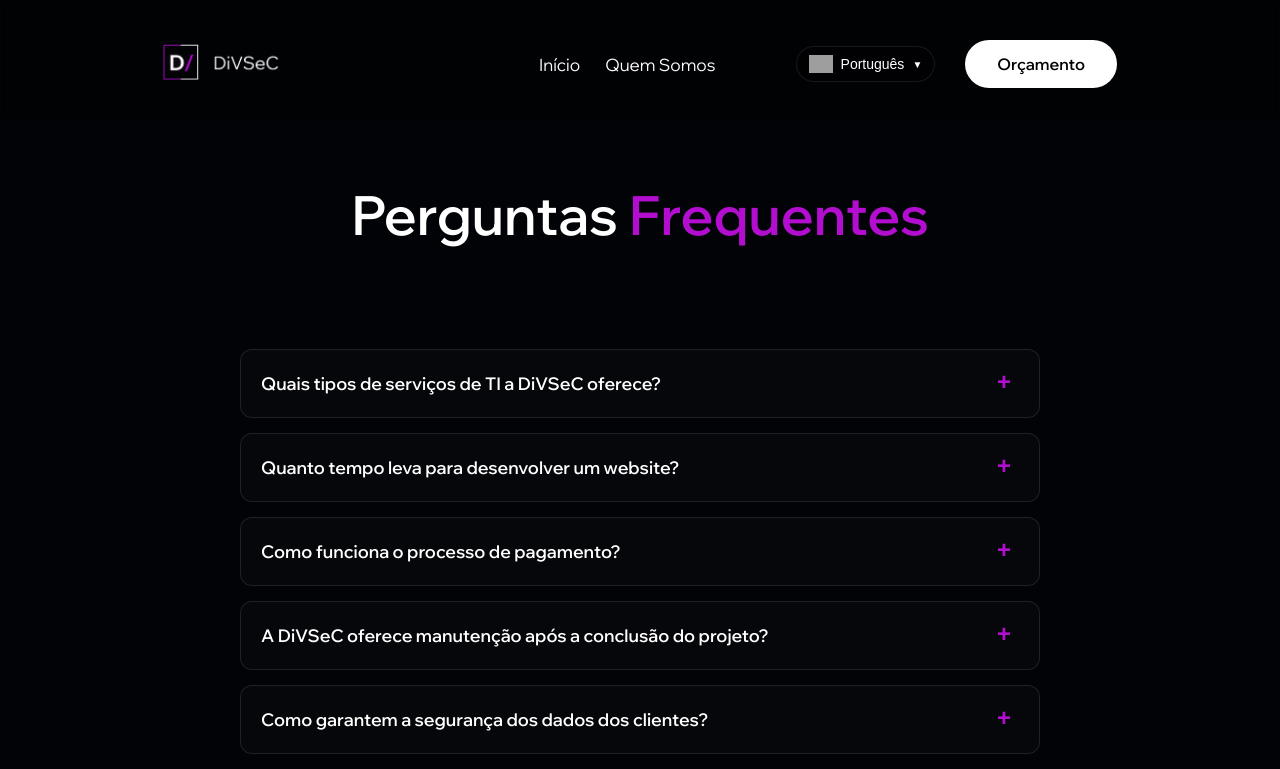
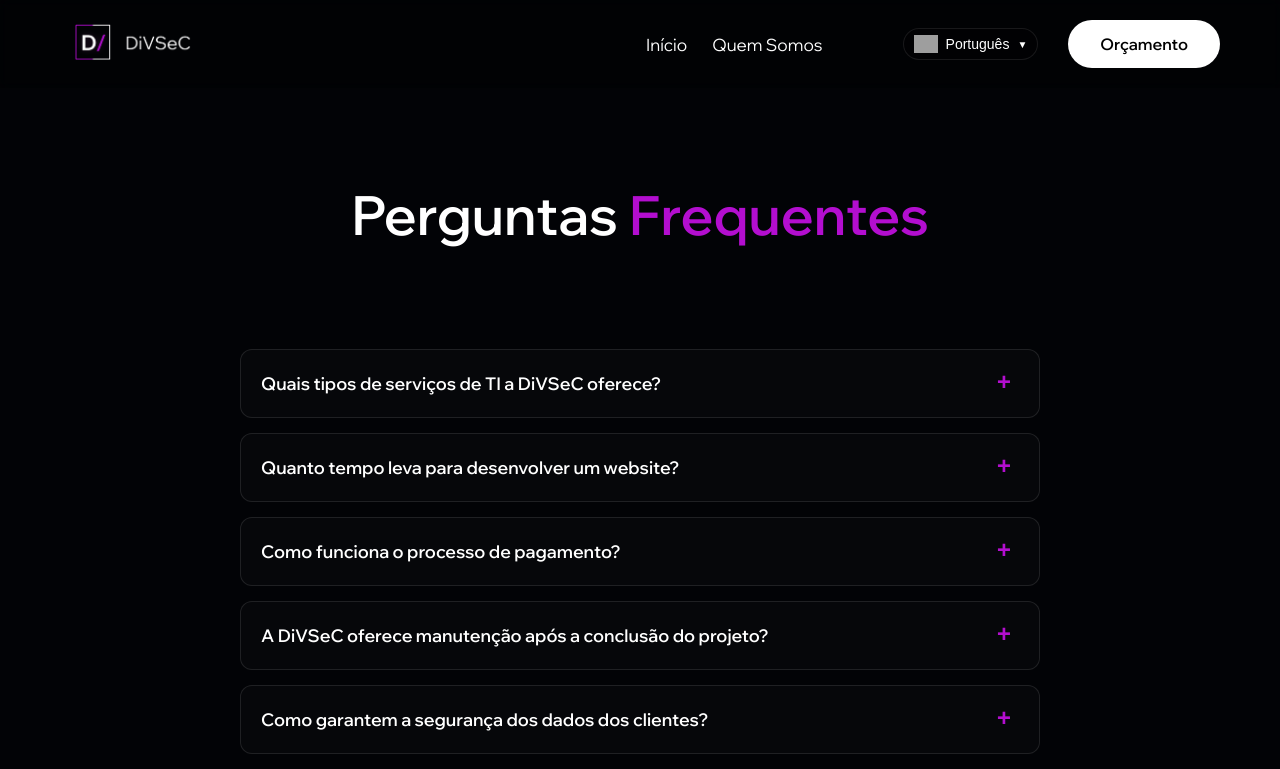
Before and after one commit to brenio55/divsec, a React (Vite) app: page /faq in a window 1280 px wide. Shown: the top 769 px of the page. Built offline with nearby package versions, Linux system fonts and the light colour scheme; grey boxes are pictures that could not be loaded.

Commit message:
fix: changed more styles

```diff
--- a/src/css/App.css
+++ b/src/css/App.css
@@ -79,8 +79,59 @@ header {
   background-color: rgba(0, 0, 0, 0.2);
   backdrop-filter: blur(6px);
   transition: all 0.3s ease;
-  /* Hamburger Menu Styles */
-}
+}
+
+@media (min-width: 300px) {
+  header {
+    padding-top: 20px;
+    padding-bottom: 20px;
+    justify-content: space-between;
+  }
+
+  header .logo {
+    width: 120px;
+    margin-left: 15px;
+  }
+
+  header .logo img {
+    height: 28px;
+  }
+
+  header .headerRight {
+    display: flex;
+    justify-content: flex-end;
+    margin-right: 15px;
+    gap: 10px;
+  }
+
+  header .headerRight .desktop-nav,
+  header .headerRight .contact-button {
+    display: none;
+  }
+
+  header .headerRight .hamburger-menu {
+    display: flex;
+  }
+
+  header .headerRight .language-switcher {
+    display: flex;
+  }
+
+  header .headerRight .language-dropdown {
+    display: flex;
+  }
+
+  header .hamburger-menu {
+    width: 36px;
+    height: 36px;
+  }
+
+  header .language-dropdown .language-dropdown-button {
+    padding: 6px 10px;
+    min-width: auto;
+  }
+}
+
 @media (min-width: 720px) and (max-width: 991px) {
   header {
     padding-top: 25px;
@@ -278,6 +329,7 @@ header .hamburger-icon.open span:nth-child(3) {
     display: flex;
     justify-content: flex-end;
     margin-right: 20px;
+    gap: 20px;
   }
   header .headerRight .desktop-nav {
     display: none;
@@ -428,18 +480,29 @@ header .hamburger-icon.open span:nth-child(3) {
     padding: 10px 30px;
     font-size: 14px;
   }
+  section.services.serviceComponentMain{
+    width: 277px;
+  }
 }
 @media (min-width: 576px) {
   .buttonPattern {
     padding: 12px 35px;
     font-size: 14px;
   }
+  section.services.serviceComponentMain{
+    width: 337px;
+  }
 }
 @media (min-width: 720px) {
   .buttonPattern {
     padding: 12px 35px;
     font-size: 14px;
   }
+  header .headerRight{
+    gap: 65px;
+  }
+
+
 }
 @media (min-width: 992px) {
   .buttonPattern {
@@ -577,7 +640,7 @@ section.bannerPage .banner {
 }
 @media (min-width: 320px) {
   section.bannerPage .banner {
-    background-size: 300%;
+    background-size: 360%;
   }
 }
 @media (min-width: 576px) {
@@ -747,7 +810,7 @@ section.services {
 section.services .serviceComponentMain {
   display: flex;
   flex-direction: column;
-  width: 337px;
+
   height: 440px;
   background: rgba(255, 255, 255, 0.02);
   border-radius: 12px;
@@ -3098,3 +3161,40 @@ footer .copyrightFooter p {
     padding: 15px;
   }
 }
+
+@media (min-width: 300px) and (max-width: 768px) {
+  header .headerRight .buttonPattern.brand-gradient {
+    display: none;
+  }
+
+  .mobile-menu .mobile-contact {
+    display: block;
+    background: linear-gradient(135deg, #b30ecf 0%, #7b1fa2 100%);
+    color: white;
+    border-radius: 25px;
+    margin: 20px auto;
+    padding: 12px 30px;
+    border: 1px solid rgba(255, 255, 255, 0.4);
+    width: 80%;
+    max-width: 250px;
+    text-align: center;
+    font-weight: 500;
+    transition: all 0.3s ease;
+  }
+
+  .mobile-menu .mobile-contact:hover {
+    background: linear-gradient(135deg, #d81b60 0%, #8e24aa 100%);
+    transform: translateY(-2px);
+    box-shadow: 0 8px 25px rgba(179, 14, 207, 0.3);
+  }
+}
+
+@media (min-width: 769px) {
+  header .headerRight .round {
+    display: block;
+  }
+
+  .mobile-menu .mobile-contact {
+    display: none;
+  }
+}
--- a/src/mainComponents/main/Footer.jsx
+++ b/src/mainComponents/main/Footer.jsx
@@ -37,8 +37,9 @@ function Footer(){
                                     <div className="flex titleFooter">
                                         <div>
                                             <h3>DIVSEC.CLOUD</h3>
-                                            <p>{language === 'pt' ? 'Soluções de TI para empresas de todos os portes' : 'IT solutions for businesses of all sizes'}</p>
+                                            <p>{language === 'pt' ? 'Soluções de TI em nuvem para empresas de todos os portes' : 'IT Cloud Solutions for businesses of all sizes'}</p>
                                         </div>
+
                                         <p>56.096.623/0001-64</p>
                                     </div>
 
--- a/src/pages/main/Main.jsx
+++ b/src/pages/main/Main.jsx
@@ -31,7 +31,7 @@ function Main() {
             fontSize: "14px",
             fontWeight: "100",
             margin: "0px",
-            background: "linear-gradient(135deg, #ffffff 0%, #b30ecf 50%,rgb(207, 153, 230) 100%)",
+            background: "linear-gradient(135deg, #ffffff 0%,rgb(238, 229, 239) 50%,rgb(207, 153, 230) 100%)",
             WebkitBackgroundClip: "text",
             WebkitTextFillColor: "transparent",
             color: "#ffffff" // Fallback color
@@ -41,7 +41,7 @@ function Main() {
             fontSize: "14px",
             fontWeight: "100",
             margin: "5px",
-            background: "linear-gradient(135deg, #ffffff 0%, #b30ecf 50%,rgb(210, 147, 237) 100%)",
+            background: "linear-gradient(135deg, #ffffff 0%,rgb(213, 141, 226) 50%,rgb(210, 147, 237) 100%)",
             WebkitBackgroundClip: "text",
             WebkitTextFillColor: "transparent",
             color: "#ffffff" // Fallback color
```
